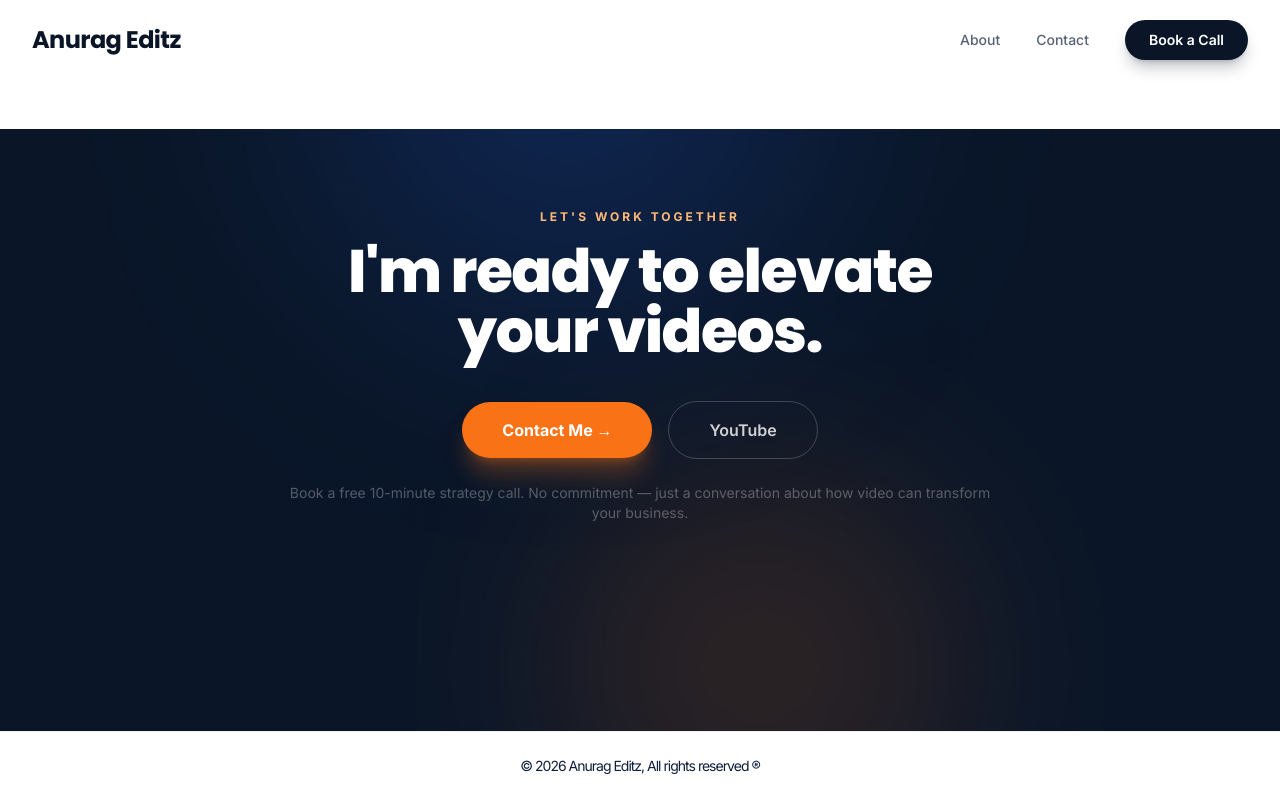
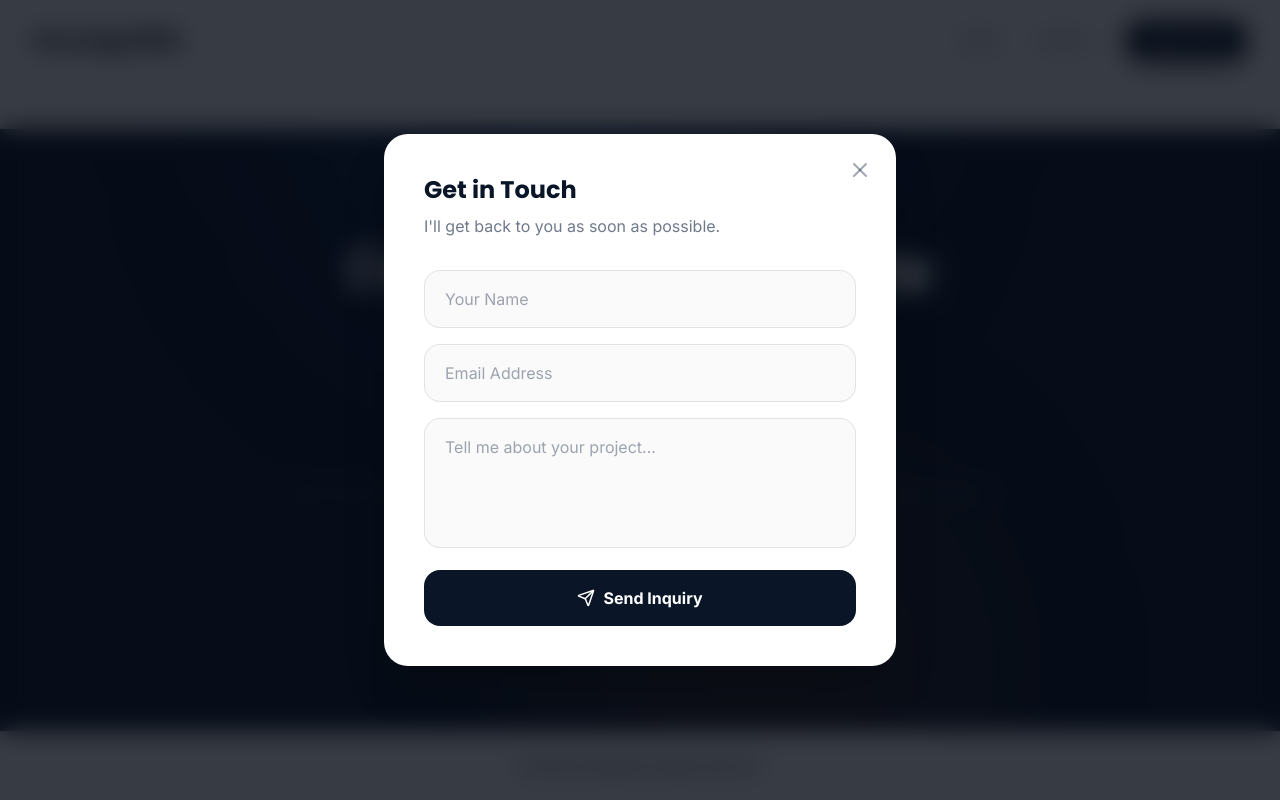
Before and after one commit to superAman07/anurag-portfolio-video, a Next.js app: page / in a window 1280 px wide. Both pictures are taken after a click on the button "Contact Me →". Shown: the part 3228-4028 px from the top of the page. Built offline with nearby package versions, Linux system fonts and the light colour scheme.

Commit message:
fixed the contact me button

```diff
--- a/components/CTA.tsx
+++ b/components/CTA.tsx
@@ -1,9 +1,31 @@
 'use client';
 
 import Link from 'next/link';
-import React from 'react';
+import React, { useState } from 'react';
+import { motion, AnimatePresence } from 'framer-motion';
+import { X, Send, CheckCircle2 } from 'lucide-react';
 
 export const CTA: React.FC = () => {
+  const [isOpen, setIsOpen] = useState(false);
+  const [status, setStatus] = useState<'idle' | 'success'>('idle');
+  const [formData, setFormData] = useState({ name: '', email: '', message: '' });
+  const handleSubmit = (e: React.FormEvent) => {
+    e.preventDefault();
+
+    const subject = `New Inquiry from ${formData.name}`;
+    const body = `Name: ${formData.name}\nEmail: ${formData.email}\n\nMessage:\n${formData.message}`;
+    const mailtoUrl = `mailto:anuragpal63866@gmail.com?subject=${encodeURIComponent(subject)}&body=${encodeURIComponent(body)}`;
+
+    window.location.href = mailtoUrl;
+
+    setStatus('success');
+    setTimeout(() => {
+      setStatus('idle');
+      setIsOpen(false);
+      setFormData({ name: '', email: '', message: '' });
+    }, 3000);
+  };
+
   return (
     <section
       className="relative overflow-hidden bg-brand-900 py-28 lg:py-36"
@@ -36,7 +58,10 @@ export const CTA: React.FC = () => {
           your videos.
         </h2>
         <div className="mt-10 flex flex-col items-center gap-4 sm:flex-row sm:justify-center">
-          <button className="rounded-full bg-accent px-10 py-4 text-base font-bold text-white shadow-xl shadow-accent/30 transition-all hover:-translate-y-px hover:bg-orange-600 hover:shadow-accent/50 active:translate-y-0">
+          <button
+            onClick={() => setIsOpen(true)}
+            className="rounded-full bg-accent px-10 py-4 text-base font-bold text-white shadow-xl shadow-accent/30 transition-all hover:-translate-y-px hover:bg-orange-600 active:translate-y-0"
+          >
             Contact Me →
           </button>
 
@@ -50,6 +75,86 @@ export const CTA: React.FC = () => {
           conversation about how video can transform your business.
         </p>
       </div>
+      <AnimatePresence>
+        {isOpen && (
+          <div className="fixed inset-0 z-[100] flex items-center justify-center p-4 sm:p-6">
+            <motion.div
+              initial={{ opacity: 0 }}
+              animate={{ opacity: 1 }}
+              exit={{ opacity: 0 }}
+              onClick={() => setIsOpen(false)}
+              className="absolute inset-0 bg-brand-950/80 backdrop-blur-md"
+            />
+
+            <motion.div
+              initial={{ scale: 0.9, opacity: 0, y: 20 }}
+              animate={{ scale: 1, opacity: 1, y: 0 }}
+              exit={{ scale: 0.9, opacity: 0, y: 20 }}
+              className="relative w-full max-w-lg overflow-hidden rounded-3xl bg-white shadow-2xl"
+            >
+              {/* Close Button */}
+              <button
+                onClick={() => setIsOpen(false)}
+                className="absolute right-6 top-6 text-brand-800/40 transition-colors hover:text-brand-900"
+              >
+                <X size={24} />
+              </button>
+              <div className="p-8 sm:p-10">
+                {status === 'success' ? (
+                  <div className="flex flex-col items-center py-10 text-center">
+                    <div className="mb-6 flex h-20 w-20 items-center justify-center rounded-full bg-green-100 text-green-600">
+                      <CheckCircle2 size={40} />
+                    </div>
+                    <h3 className="text-2xl font-bold text-brand-900">Message Prepared!</h3>
+                    <p className="mt-2 text-brand-800/60 text-balance">
+                      Your email client should have opened. If not, please send manually to anuragpal63866@gmail.com
+                    </p>
+                  </div>
+                ) : (
+                  <>
+                    <h3 className="text-2xl font-display font-bold text-brand-900">Get in Touch</h3>
+                    <p className="mt-2 text-brand-800/60">I'll get back to you as soon as possible.</p>
+                    <form onSubmit={handleSubmit} className="mt-8 space-y-4">
+                      <input
+                        required
+                        type="text"
+                        placeholder="Your Name"
+                        value={formData.name}
+                        onChange={(e) => setFormData({ ...formData, name: e.target.value })}
+                        className="w-full rounded-2xl border border-brand-900/10 bg-brand-900/[0.02] px-5 py-4 text-brand-900 outline-none transition-all focus:border-accent focus:bg-white focus:ring-4 focus:ring-accent/5"
+                      />
+                      <input
+                        required
+                        type="email"
+                        placeholder="Email Address"
+                        value={formData.email}
+                        onChange={(e) => setFormData({ ...formData, email: e.target.value })}
+                        className="w-full rounded-2xl border border-brand-900/10 bg-brand-900/[0.02] px-5 py-4 text-brand-900 outline-none transition-all focus:border-accent focus:bg-white focus:ring-4 focus:ring-accent/5"
+                      />
+                      <textarea
+                        required
+                        rows={4}
+                        placeholder="Tell me about your project..."
+                        value={formData.message}
+                        onChange={(e) => setFormData({ ...formData, message: e.target.value })}
+                        className="w-full resize-none rounded-2xl border border-brand-900/10 bg-brand-900/[0.02] px-5 py-4 text-brand-900 outline-none transition-all focus:border-accent focus:bg-white focus:ring-4 focus:ring-accent/5"
+                      />
+
+                      <button
+                        type="submit"
+                        className="flex w-full items-center justify-center gap-2 rounded-2xl bg-brand-900 py-4 font-bold text-white transition-all hover:bg-brand-950 active:scale-[0.98]"
+                      >
+                        <Send size={18} />
+                        Send Inquiry
+                      </button>
+                    </form>
+                  </>
+                )}
+              </div>
+            </motion.div>
+          </div>
+        )}
+      </AnimatePresence>
     </section>
   );
 };
```
